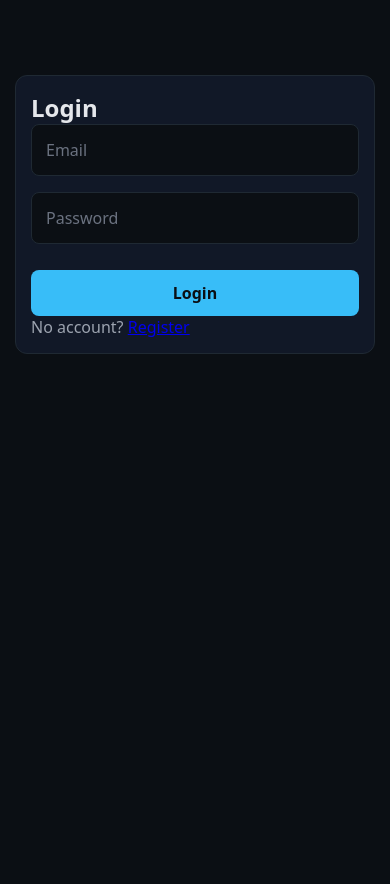
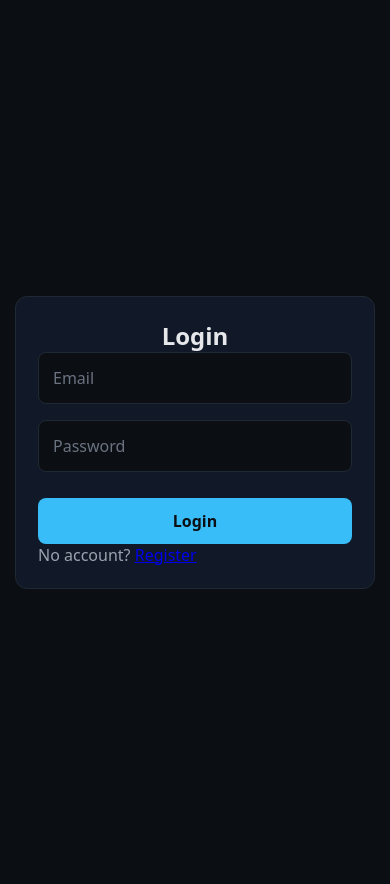
Before and after one commit to adarshx001/BlackICE, a Flask app: a page that uses templates/login.html in a window 390 px wide. Before the commit the page ends 354 px from the top, so only its background shows below. Run offline with Flask 3, Linux system fonts and the light colour scheme.

Commit message:
Add mobile styles for login page

```diff
--- a/static/style.css
+++ b/static/style.css
@@ -617,3 +617,32 @@ button:active {
   color: #9ca3af;
   font-size: 15px;
 }
+
+/* ===== Mobile Login Fix ===== */
+@media (max-width: 768px) {
+
+  .container {
+    min-height: calc(100vh - 80px);
+    display: flex;
+    align-items: center;
+    justify-content: center;
+  }
+
+  .card {
+    width: 100%;
+    max-width: 360px;
+    margin: auto;
+    padding: 22px;
+  }
+
+  .card h2,
+  .card h3 {
+    text-align: center;
+  }
+
+  .card button {
+    width: 100%;
+    margin-top: 10px;
+  }
+
+}
```
